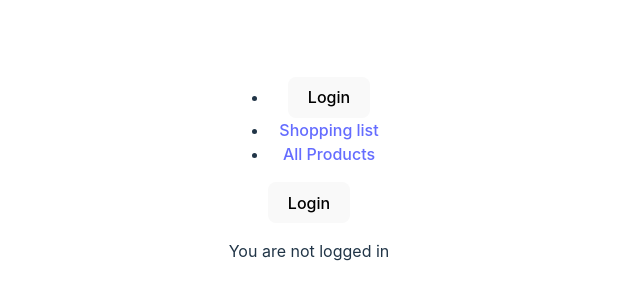
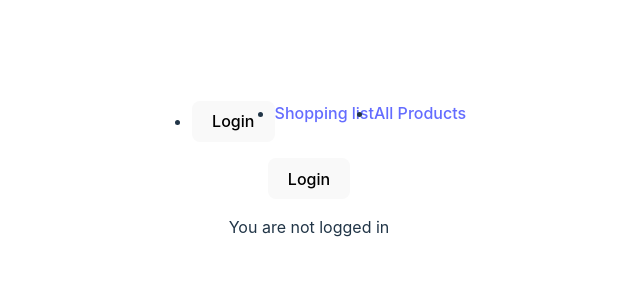
Before and after one commit to nora-kauczor/fullstack-project, a React (Vite) app in the folder frontend/: page / in a window 1280 px wide. Shown: the part 230-530 px from the top of the page, without its empty margins (331-971 px from the left). Built offline with nearby package versions, Linux system fonts and the light colour scheme; no server answers.

Commit message:
create css files for nav bar and login components

```diff
--- a/frontend/src/App.tsx
+++ b/frontend/src/App.tsx
@@ -10,7 +10,7 @@ import ShoppingListPage
 import Login from "./components/Login.tsx";
 import ProtectedRoute
     from "./components/ProtectedRoute.tsx";
-import Navbar from "./components/Navbar.tsx";
+import NavBar from "./components/NavBar.tsx";
 
 
 function App() {
@@ -49,7 +49,7 @@ function App() {
 
     return (
         <>
-            <Navbar login={login} logout={logout} loggedIn={userName !== "anonymousUser" && userName!=""}/>
+            <NavBar login={login} logout={logout} loggedIn={userName !== "anonymousUser" && userName!=""}/>
             <Routes>
                 <Route path={"/"} element={<Login
                     login={login} logout={logout} loggedIn={userName !== "anonymousUser" && userName!=""}/>}/>
--- /dev/null
+++ b/frontend/src/components/Login.css
@@ -0,0 +1 @@
+#button { border: none; }
--- a/frontend/src/components/Login.tsx
+++ b/frontend/src/components/Login.tsx
@@ -1,3 +1,4 @@
+import './NavBar.css'
 type Props = {
     login: () => void,
     logout: () => void,
--- /dev/null
+++ b/frontend/src/components/NavBar.css
@@ -0,0 +1 @@
+ul { display: flex;}
--- a/frontend/src/components/Navbar.tsx
+++ b/frontend/src/components/NavBar.tsx
@@ -1,12 +1,13 @@
 import {Link} from "react-router-dom";
 import Login from "./Login.tsx";
+import './NavBar.css'
 
 type Props = {
     login: () => void,
     logout: () => void,
     loggedIn: boolean
 }
-export default function Navbar (props:Props){
+export default function NavBar (props:Props){
    return(
         <>
             <ul>
```
